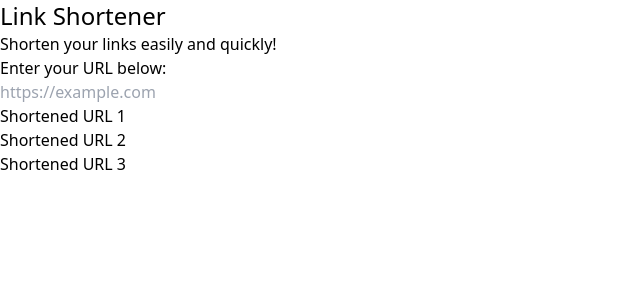
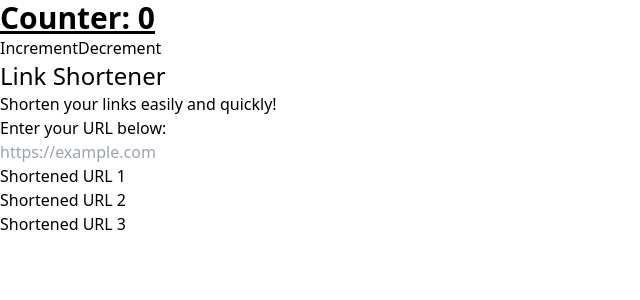
Before and after one commit to zeinlewis/link-shortener, a Nuxt app: page / in a window 1280 px wide. Shown: the top 300 px of the page, without its empty margins (0-640 px from the left). Built offline with nearby package versions, Linux system fonts and the light colour scheme.

Commit message:
pinia setup

```diff
--- a/app/app.vue
+++ b/app/app.vue
@@ -1,5 +1,15 @@
+<script lang="ts" setup>
+import { useCounterStore } from "./stores/counter"
+
+const counter = useCounterStore()
+</script>
+
 <template>
 	<div>
+		<h2 class="text-3xl font-bold underline">Counter: {{ counter.count }}</h2>
+		<button @click="counter.increment">Increment</button>
+		<button @click="counter.decrement">Decrement</button>
+
 		<h1 class="text-2xl">Link Shortener</h1>
 		<p>Shorten your links easily and quickly!</p>
 		<div>
@@ -14,10 +24,3 @@
 		</ul>
 	</div>
 </template>
-
-<script lang="ts" setup>
-const x = 2
-const y = 3
-
-console.log(x + y)
-</script>
--- /dev/null
+++ b/app/stores/counter.ts
@@ -0,0 +1,15 @@
+import { defineStore } from "pinia"
+
+export const useCounterStore = defineStore("counter", {
+	state: () => ({
+		count: 0,
+	}),
+	actions: {
+		increment() {
+			this.count++
+		},
+		decrement() {
+			this.count--
+		},
+	},
+})
```
